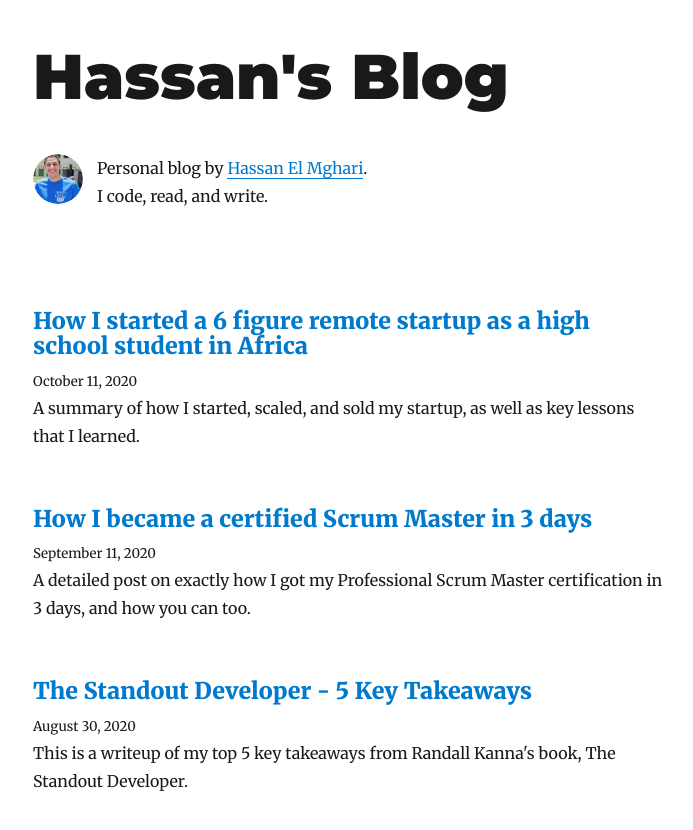
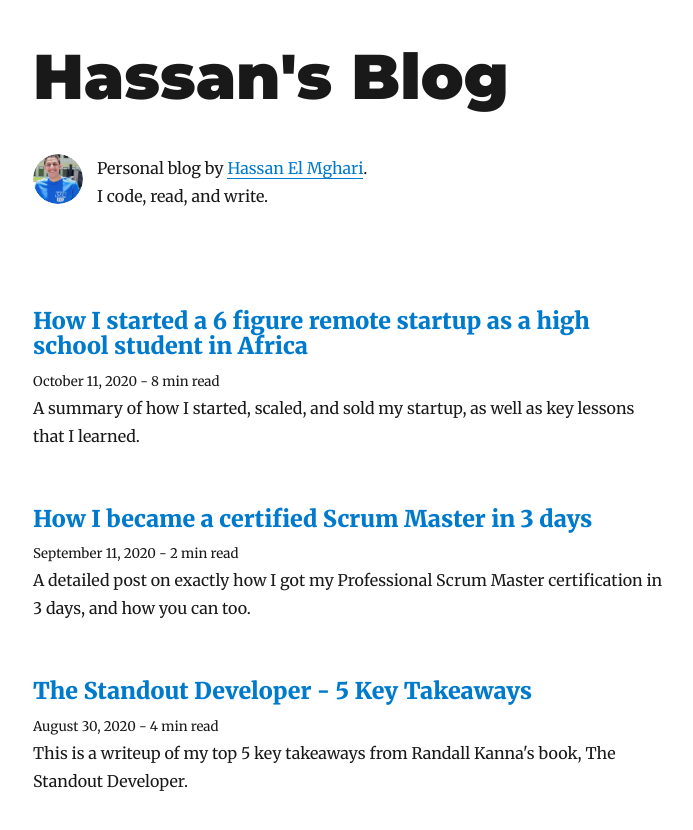
Before and after one commit to Nutlope/my-blog, a Gatsby site: page / in a window 1280 px wide. Shown: the whole page, without its empty margins (292-985 px from the left). Built offline with nearby package versions, Linux system fonts and the light colour scheme; Gatsby itself is replaced by a stand-in of ours; some packages are replaced by stand-ins of ours.

Commit message:
added time estimates

```diff
--- a/src/pages/index.js
+++ b/src/pages/index.js
@@ -28,7 +28,7 @@ const BlogIndex = ({ data, location }) => {
                   {title}
                 </Link>
               </h3>
-              <small>{node.frontmatter.date}</small>
+              <small>{node.frontmatter.date} {" - " + node.timeToRead + " min read"}</small>
             </header>
             <section>
               <p
@@ -60,6 +60,7 @@ export const pageQuery = graphql`
           fields {
             slug
           }
+          timeToRead
           frontmatter {
             date(formatString: "MMMM DD, YYYY")
             title
--- a/src/templates/blog-post.js
+++ b/src/templates/blog-post.js
@@ -36,6 +36,7 @@ const BlogPostTemplate = ({ data, pageContext, location }) => {
             }}
           >
             {post.frontmatter.date}
+            {" - " + post.timeToRead + " min read"}
           </p>
         </header>
         <section dangerouslySetInnerHTML={{ __html: post.html }} />
@@ -93,6 +94,7 @@ export const pageQuery = graphql`
       id
       excerpt(pruneLength: 160)
       html
+      timeToRead
       frontmatter {
         title
         date(formatString: "MMMM DD, YYYY")
```
